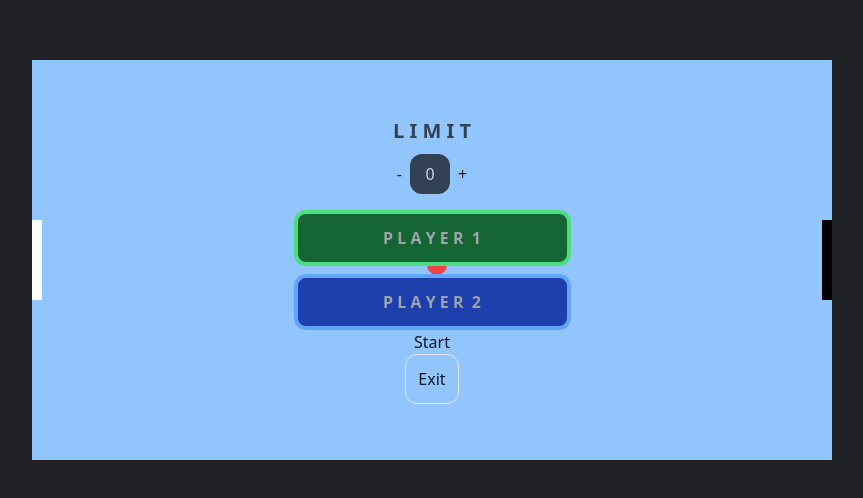
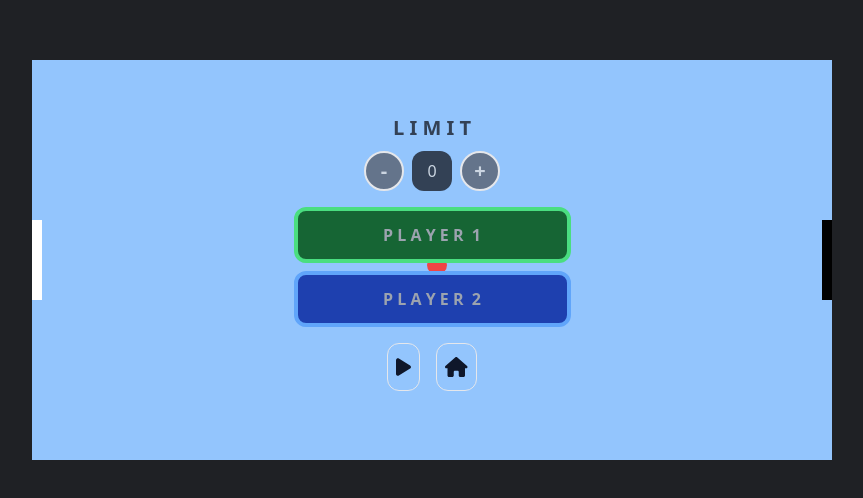
Before and after one commit to DMarzzucco/Spiels, a React (Vite) app: page /Game in a window 1280 px wide. Shown: the part 140-638 px from the top of the page, without its empty margins (208-1071 px from the left). Built offline with nearby package versions, Linux system fonts and the light colour scheme.

Commit message:
Retoques

```diff
--- a/src/components/share.tsx
+++ b/src/components/share.tsx
@@ -132,13 +132,16 @@ interface VersusProps {
 }
 export const VersusComp: React.FC<VersusProps> = ({ playerOne, playerTwo }) => {
     return (
-        <div className="absolute w-200 h-200 bg-slate-700 flex flex-col justify-center items-center">
-            <div className="p-2 text-30 bg-green-600 font-bold text-slate-300">
-                <i className="border-b">{playerOne}</i>
-            </div>
-            <i className="text-slate-400">V S</i>
-            <div className="p-2 text-30 bg-blue-600 font-bold text-slate-300">
-                <i className="border-b">{playerTwo}</i>
+        <div className="absolute bg-slate-100 w-auto p-4 h-200 flex flex-col justify-center items-center">
+            <h1 className="m-0 text-50 text-slate-800 font-bold  border-b border-slate-800">!S T A R T !</h1>
+            <div className=" p-4 flex flex-row justify-center items-center -mt-4">
+                <div className="p-2 text-30 text-green-700 font-bold ">
+                    <i>{playerOne}</i>
+                </div>
+                <i className="mx-3 text-slate-800">V S</i>
+                <div className="p-2 text-30 text-blue-700 font-bold ">
+                    <i>{playerTwo}</i>
+                </div>
             </div>
         </div>
     )
@@ -156,3 +159,27 @@ export const Rematch: React.FC<VersusProps> = ({ playerOne, playerTwo }) => {
         </div>
     )
 }
+// Error message
+interface ErrorProps {
+    mes: string | boolean;
+}
+export const ErrorMes: React.FC<ErrorProps> = ({ mes }) => {
+    return (
+        <div className=" p-3 bg-red-800 m-2 border-2 border-red-400 rounded-xl flex flex-col justify-center items-center">
+            <h1 className="text-xl font-bold text-slate-300 border-b">!ERROR!</h1>
+            <p className="font-bold text-17 text-slate-300">{mes}.</p>
+        </div>
+    )
+}
+// button plus and rest
+
+interface ecuationProps {
+    click: () => void;
+    title: string
+}
+
+export const BtnEc: React.FC<ecuationProps> = ({ click, title }) => {
+    return (
+        <button className="p-2 border-2 font-bold hover:scale-90 text-slate-300 bg-slate-500 rounded-full  text-xl w-40 h-40 flex justify-center items-center " onClick={click}>{title}</button>
+    )
+}
--- a/src/items/icons.ts
+++ b/src/items/icons.ts
@@ -1,3 +1,3 @@
 import { faGitAlt, faLinkedin, faGithub } from "@fortawesome/free-brands-svg-icons";
-import { faHouse, faRotateLeft } from "@fortawesome/free-solid-svg-icons";
-export { faGitAlt, faHouse, faRotateLeft, faLinkedin, faGithub };
+import { faHouse, faRotateLeft, faPlay } from "@fortawesome/free-solid-svg-icons";
+export { faGitAlt, faHouse, faRotateLeft, faPlay, faLinkedin, faGithub };
--- a/src/pages/Game.tsx
+++ b/src/pages/Game.tsx
@@ -1,6 +1,8 @@
 import React, { useState, useEffect, KeyboardEvent } from 'react';
-import { Counter, MenuPause, MenuWin, Plus, Rematch, VersusComp } from '../components/share';
+import { BtnEc, Counter, ErrorMes, MenuPause, MenuWin, Plus, Rematch, VersusComp } from '../components/share';
+import { faHouse, faPlay } from "../items/icons.ts";
 import { Link } from 'react-router-dom';
+import { FontAwesomeIcon } from '@fortawesome/react-fontawesome';
 
 const Game = () => {
     const [ballPosition, setBallPosition] = useState({ x: 395, y: 195 });
@@ -20,6 +22,7 @@ const Game = () => {
     const [valueLimit, setValueLimit] = useState<number>(0);
     const [winner, setWinner] = useState<string | number | null>(null);
     const [showError, setShowError] = useState<boolean>(false);
+    const [showErrorVl, setShowErrorVl] = useState<boolean>(false);
     const [versus, setVersus] = useState<boolean>(false);
     const [rematch, setRematch] = useState<boolean>(false);
     const [keyState, setKeyState] = useState({
@@ -44,16 +47,24 @@ const Game = () => {
         setRematch(true);
         setTimeout(() => setRematch(false), 1000);
     }
+    // error mes
+    const inputMess: string = " The player name is empty";
+    const errorValue: string = "The limit value must be grater than 0 ";
+
     const startButton = () => {
         const value: number = parseFloat(valueLimit.toString());
+        let errorMessage: string = '';
+
         if (valueInp1 === '' || valueInp2 === '') {
             setShowError(true);
+            errorMessage = inputMess;
             setTimeout(() => setShowError(false), 1000);
             return;
         }
         else if (isNaN(value) || value === 0) {
-            setShowError(true);
-            setTimeout(() => setShowError(false), 1000);
+            setShowErrorVl(true);
+            errorMessage = errorValue;
+            setTimeout(() => setShowErrorVl(false), 1000);
             return;
         }
         setInpPut(!inpPut);
@@ -208,18 +219,23 @@ const Game = () => {
                     <div className='flex flex-col justify-center items-center'>
                         <h1 className='m-0 font-bold text-20 text-slate-700 '>L I M I T</h1>
                         <div className='flex flex-row justify-center items-center'>
-                            <button onClick={restValue}>-</button>
+                            <BtnEc click={restValue} title='-' />
                             <input className='bg-slate-700 text-slate-300 w-40 h-40 text-center rounded-xl m-2 ' type="text" value={valueLimit} placeholder="Name" />
-                            <button onClick={sumValue}>+</button>
+                            <BtnEc click={sumValue} title='+' />
                         </div>
                     </div>
+                    {showErrorVl ? <ErrorMes mes={errorValue} /> : null}
                     <input className='border-4 font-bold text-center text-slate-300 rounded-xl p-3 bg-green-800 border-green-400 my-2' type="text" value={valueInp1} onChange={takeFvalueChange} placeholder="P L A Y E R  1" />
                     <input className='border-4 font-bold text-center text-slate-300 rounded-xl p-3 bg-blue-800 border-blue-400' type="text" value={valueInp2} onChange={takeSvalueChange} placeholder="P L A Y E R  2" />
-                    {showError ? <h1>Error </h1> : null}
-                    <button onClick={startButton}>
-                        Start
-                    </button>
-                    <Link className="rounded-xl border p-3 hover:bg-slate-400 hover:text-slate-800" to={"/"}>Exit</Link>
+                    {showError ? <ErrorMes mes={inputMess} /> : null}
+                    <div className='flex flex-row justify-center items-center my-2'>
+                        <button className="m-2 p-2 text-20 border rounded-xl hover:bg-slate-300 hover:text-slate-800 hover:shadow-xl hover:shadow-slate-900" onClick={startButton}>
+                            <FontAwesomeIcon icon={faPlay} />
+                        </button>
+                        <Link className="m-2 p-2 text-20 border rounded-xl hover:bg-slate-300 hover:text-slate-800 hover:shadow-xl hover:shadow-slate-900" to={"/"}>
+                            <FontAwesomeIcon icon={faHouse} />
+                        </Link>
+                    </div>
                 </div> : null
             }
         </section>
```
